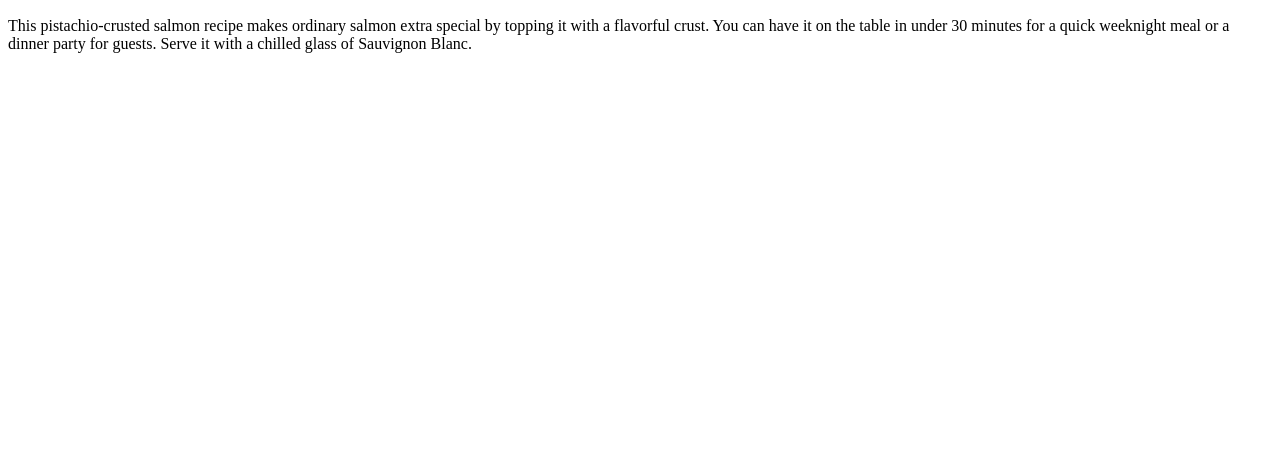
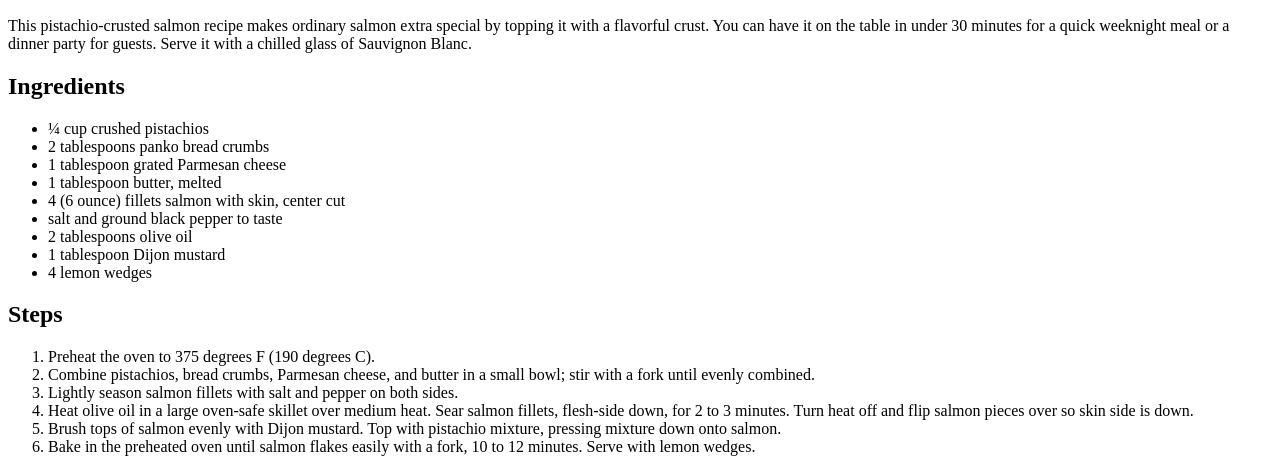
Before and after one commit to leodpj37/odin-recipes, a plain HTML site: page recipes/pistachio-crusted-salmon.html in a window 1280 px wide. Shown: the part 434-906 px from the top of the page. Before the commit the page ends 800 px from the top, so only its background shows below. Drawn offline with Linux system fonts and the light colour scheme.

Commit message:
add a list of ingredients and a list of steps into the pistachio-crusted-salmon.html

```diff
--- a/recipes/pistachio-crusted-salmon.html
+++ b/recipes/pistachio-crusted-salmon.html
@@ -12,5 +12,28 @@
 
     <h2>Description</h2>
     <p>This pistachio-crusted salmon recipe makes ordinary salmon extra special by topping it with a flavorful crust. You can have it on the table in under 30 minutes for a quick weeknight meal or a dinner party for guests. Serve it with a chilled glass of Sauvignon Blanc.</p>
+
+    <h2>Ingredients</h2>
+    <ul>
+        <li>¼ cup crushed pistachios</li>
+        <li>2 tablespoons panko bread crumbs</li>
+        <li>1 tablespoon grated Parmesan cheese</li>
+        <li>1 tablespoon butter, melted</li>
+        <li>4 (6 ounce) fillets salmon with skin, center cut</li>
+        <li>salt and ground black pepper to taste</li>
+        <li>2 tablespoons olive oil</li>
+        <li>1 tablespoon Dijon mustard</li>
+        <li>4 lemon wedges</li>
+    </ul>
+
+    <h2>Steps</h2>
+    <ol>
+        <li>Preheat the oven to 375 degrees F (190 degrees C).</li>
+        <li>Combine pistachios, bread crumbs, Parmesan cheese, and butter in a small bowl; stir with a fork until evenly combined.</li>
+        <li>Lightly season salmon fillets with salt and pepper on both sides.</li>
+        <li>Heat olive oil in a large oven-safe skillet over medium heat. Sear salmon fillets, flesh-side down, for 2 to 3 minutes. Turn heat off and flip salmon pieces over so skin side is down.</li>
+        <li>Brush tops of salmon evenly with Dijon mustard. Top with pistachio mixture, pressing mixture down onto salmon.</li>
+        <li>Bake in the preheated oven until salmon flakes easily with a fork, 10 to 12 minutes. Serve with lemon wedges.</li>
+    </ol>
 </body>
 </html>
```
